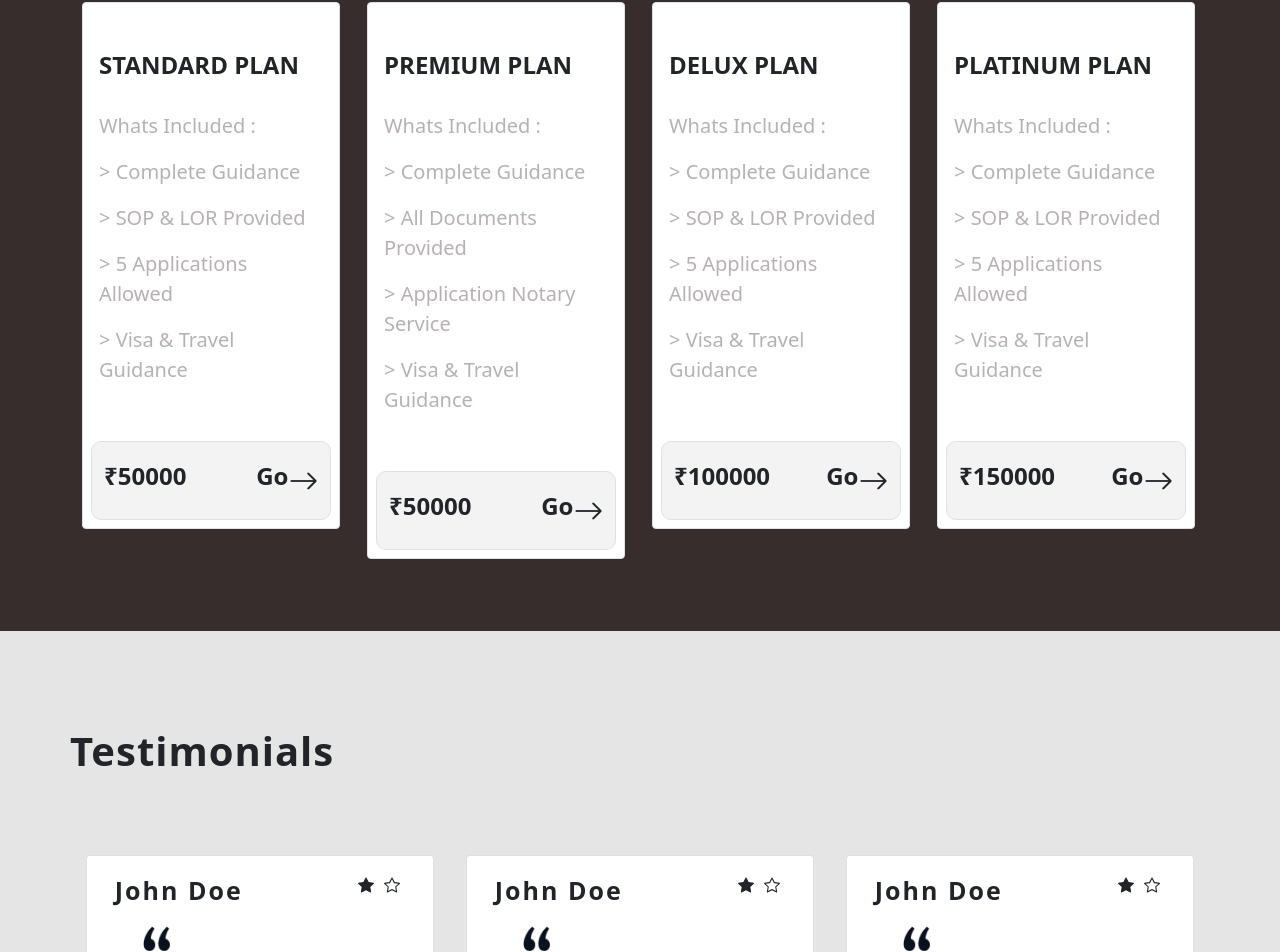
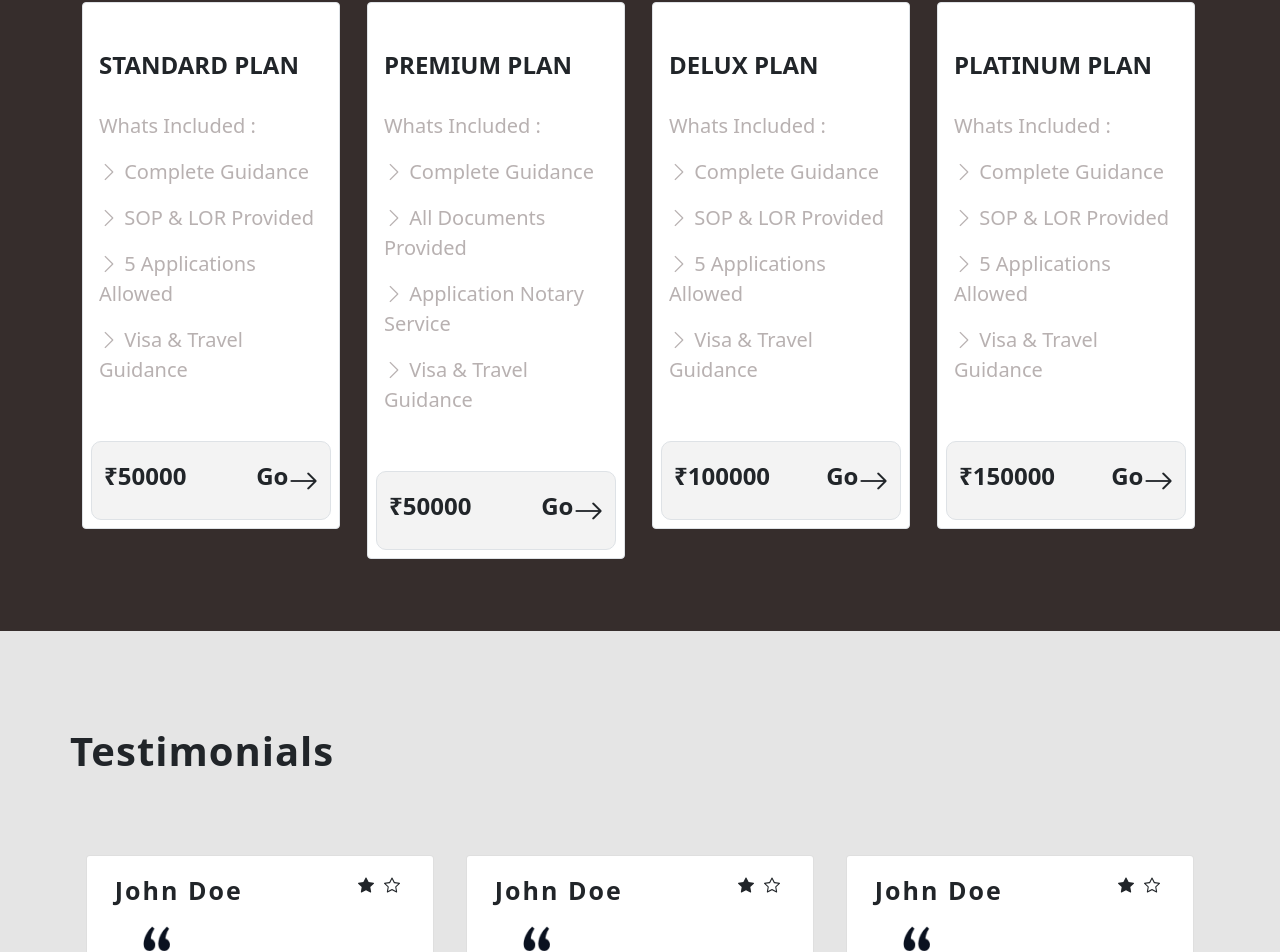
Before and after one commit to gayathriv93/vision-vidhya-, a React (Create React App) app: page / in a window 1280 px wide. Shown: the part 960-1912 px from the top of the page. Built offline with nearby package versions, Linux system fonts and the light colour scheme.

Commit message:
Offers-greatersimbol-modified

```diff
--- a/src/Our-Offers/Offers.css
+++ b/src/Our-Offers/Offers.css
@@ -28,3 +28,6 @@ color: black;
 .hovering :hover{
   color: black;
 }
+.inner-text i{
+  font-size: 20px;
+}
--- a/src/Our-Offers/Offers.js
+++ b/src/Our-Offers/Offers.js
@@ -15,10 +15,10 @@ class Offers extends Component {
                         <h4 className="card-heading px-2">STANDARD PLAN</h4>
                                 <div className="row py-4 px-2 inner-text">
                                     <span className="pb-3">Whats Included : </span>
-                                    <span className="pb-3">> Complete Guidance</span>
-                                    <span className="pb-3">> SOP & LOR Provided</span>
-                                    <span className="pb-3">> 5 Applications Allowed</span>
-                                    <span className="pb-3">> Visa & Travel Guidance</span>
+                                    <span className="pb-3"><i class="bi bi-chevron-right"></i> Complete Guidance</span>
+                                    <span className="pb-3"><i class="bi bi-chevron-right"></i> SOP & LOR Provided</span>
+                                    <span className="pb-3"><i class="bi bi-chevron-right"></i> 5 Applications Allowed</span>
+                                    <span className="pb-3"><i class="bi bi-chevron-right"></i> Visa & Travel Guidance</span>
                                 </div>
                                 <section className="row border bg py-3 mt-3 mx-auto ">
                                     <div className="col-6 d-flex justify-content-start card-heading"> ₹50000</div>
@@ -33,10 +33,10 @@ class Offers extends Component {
                             <h4 className="card-heading px-2">PREMIUM PLAN</h4>
                             <div className="row py-4 px-2 inner-text">
                                 <span className="pb-3">Whats Included : </span>
-                                <span className="pb-3">> Complete Guidance</span>
-                                <span className="pb-3">> All Documents Provided</span>
-                                <span className="pb-3">> Application Notary Service </span>
-                                <span className="pb-3">> Visa & Travel Guidance</span>
+                                <span className="pb-3"><i class="bi bi-chevron-right"></i> Complete Guidance</span>
+                                <span className="pb-3"><i class="bi bi-chevron-right"></i> All Documents Provided</span>
+                                <span className="pb-3"><i class="bi bi-chevron-right"></i> Application Notary Service </span>
+                                <span className="pb-3"><i class="bi bi-chevron-right"></i> Visa & Travel Guidance</span>
                             </div>
                             <section className="row border bg py-3 mt-3 mx-auto ">
                                 <div className="col-6 d-flex justify-content-start card-heading"> ₹50000</div>
@@ -51,10 +51,10 @@ class Offers extends Component {
                             <h4 className="card-heading px-2">DELUX PLAN</h4>
                             <div className="row py-4 px-2 inner-text">
                                 <span className="pb-3">Whats Included : </span>
-                                <span className="pb-3">> Complete Guidance</span>
-                                <span className="pb-3">> SOP & LOR Provided</span>
-                                <span className="pb-3">> 5 Applications Allowed</span>
-                                <span className="pb-3">> Visa & Travel Guidance</span>
+                                <span className="pb-3"><i class="bi bi-chevron-right"></i> Complete Guidance</span>
+                                <span className="pb-3"><i class="bi bi-chevron-right"></i> SOP & LOR Provided</span>
+                                <span className="pb-3"><i class="bi bi-chevron-right"></i> 5 Applications Allowed</span>
+                                <span className="pb-3"><i class="bi bi-chevron-right"></i> Visa & Travel Guidance</span>
                             </div>
                             <section className="row border bg py-3 mt-3 mx-auto">
                                 <div className="col-6 d-flex justify-content-start card-heading"> ₹100000</div>
@@ -69,10 +69,10 @@ class Offers extends Component {
                             <h4 className="card-heading px-2">PLATINUM PLAN</h4>
                             <div className="row py-4 px-2 inner-text">
                                 <span className="pb-3">Whats Included : </span>
-                                <span className="pb-3">> Complete Guidance</span>
-                                <span className="pb-3">> SOP & LOR Provided</span>
-                                <span className="pb-3">> 5 Applications Allowed</span>
-                                <span className="pb-3">> Visa & Travel Guidance</span>
+                                <span className="pb-3"><i class="bi bi-chevron-right"></i> Complete Guidance</span>
+                                <span className="pb-3"><i class="bi bi-chevron-right"></i> SOP & LOR Provided</span>
+                                <span className="pb-3"><i class="bi bi-chevron-right"></i> 5 Applications Allowed</span>
+                                <span className="pb-3"><i class="bi bi-chevron-right"></i> Visa & Travel Guidance</span>
                             </div>
                             <section className="row border bg py-3 mt-3 mx-auto">
                                 <div className="col-6 d-flex justify-content-start card-heading"> ₹150000</div>
```
